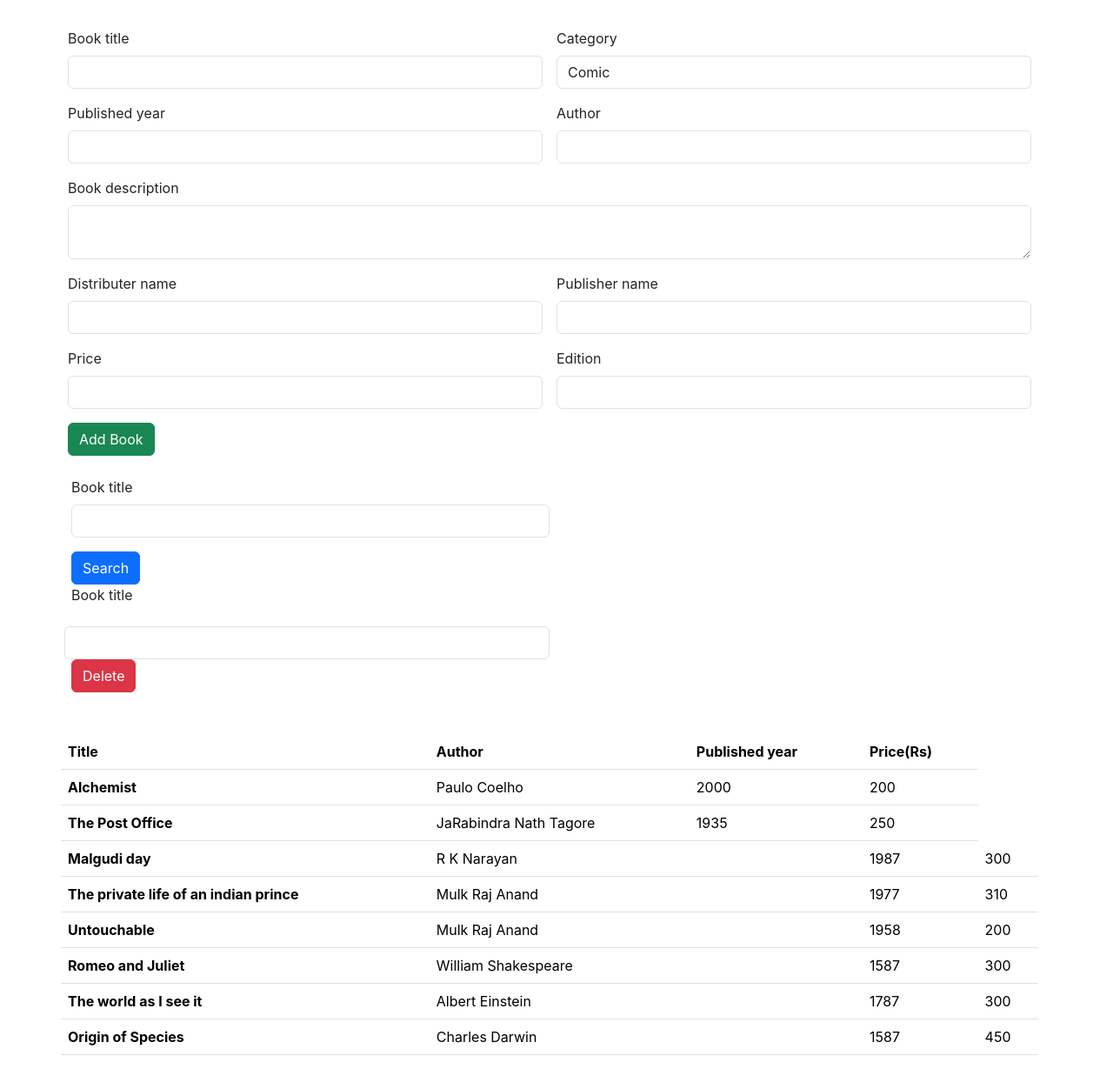
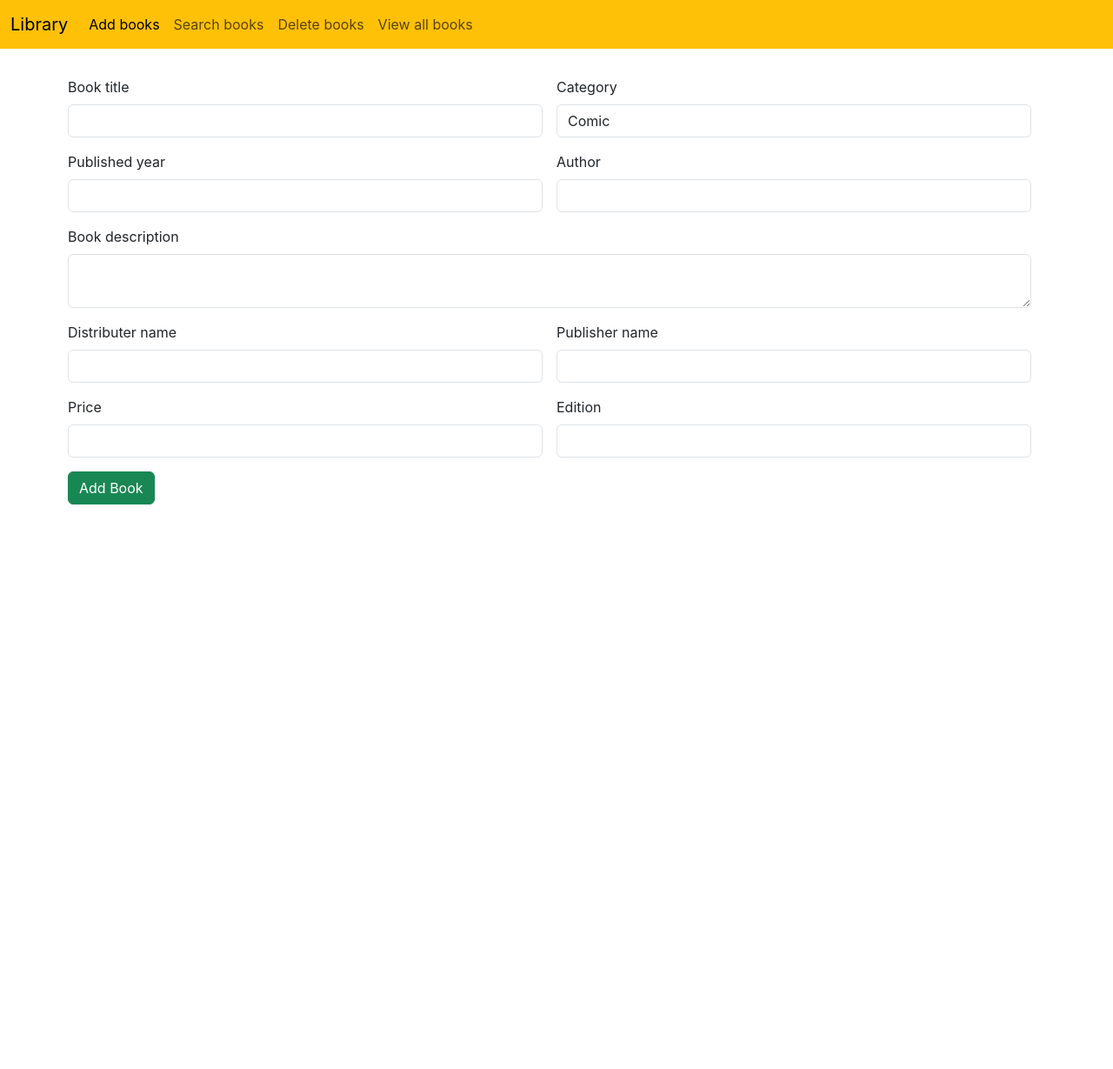
Before and after one commit to Abijith-V-001/react-library-app-2024, a React (Create React App) app: page / in a window 1280 px wide. Shown: the whole page at 87% size. After the commit the page ends 800 px from the top, so only its background shows below. Built offline with nearby package versions, Linux system fonts and the light colour scheme.

Commit message:
routing updated

```diff
--- a/package.json
+++ b/package.json
@@ -8,6 +8,7 @@
     "@testing-library/user-event": "^13.5.0",
     "react": "^18.3.1",
     "react-dom": "^18.3.1",
+    "react-router-dom": "^6.23.1",
     "react-scripts": "5.0.1",
     "web-vitals": "^2.1.4"
   },
--- a/src/App.js
+++ b/src/App.js
@@ -4,15 +4,18 @@ import AddBook from './Components/AddBook';
 import SearchBook from './Components/SearchBook';
 import DeleteBook from './Components/DeleteBook';
 import ViewAll from './Components/ViewAll';
+import { BrowserRouter, Route, Routes } from 'react-router-dom';
 
 function App() {
   return (
-    <div>
-      <AddBook/>
-      <SearchBook/>
-      <DeleteBook/>
-      <ViewAll/>
-    </div>
+    <BrowserRouter>
+    <Routes>
+      <Route path='/' element={<AddBook/>}/>
+      <Route path='/search' element={<SearchBook/>}/>
+      <Route path='/delete' element={<DeleteBook/>}/>
+      <Route path='/viewall' element={<ViewAll/>}/>
+    </Routes>
+    </BrowserRouter>
   );
 }
 
--- a/src/Components/AddBook.jsx
+++ b/src/Components/AddBook.jsx
@@ -1,9 +1,11 @@
 import React from 'react'
+import ViewAll from './ViewAll'
+import NavBar from './NavBar'
 
 const AddBook = () => {
     return (
         <div>
-
+<NavBar/>
             <div className="container">
                 <div className="row">
                     <div className="col col-12 col-sm-12 col-md-12 col-lg-12 col-xl-12 col-xxl-12"></div>
--- a/src/Components/DeleteBook.jsx
+++ b/src/Components/DeleteBook.jsx
@@ -1,11 +1,15 @@
 import React from 'react'
+import ViewAll from './ViewAll'
+import NavBar from './NavBar'
 
 const DeleteBook = () => {
   return (
     <div>
-
+        <br />
+<NavBar/>
 <div className="container">
-    <div className="row g-3 col col-12 col-sm-6 col-md-6 col-lg-6 col-xl-6 col-xxl-6">
+<div className="row g-3">
+    <div className=" col col-12 col-sm-6 col-md-6 col-lg-6 col-xl-6 col-xxl-6">
 
 <label htmlFor="" className="form-label">Book title</label>
 <input type="text" className="form-control" />
@@ -15,7 +19,7 @@ const DeleteBook = () => {
 
 <button className="btn btn-danger">Delete</button>
 
-    </div>
+    </div></div>
 </div>
 
     </div>
--- a/src/Components/NavBar.jsx
+++ b/src/Components/NavBar.jsx
@@ -13,16 +13,16 @@ const NavBar = () => {
     <div class="collapse navbar-collapse" id="navbarNav">
       <ul class="navbar-nav">
         <li class="nav-item">
-          <a class="nav-link active" aria-current="page" href="#">Add books</a>
+          <a class="nav-link active" aria-current="page" href="/">Add books</a>
         </li>
         <li class="nav-item">
-          <a class="nav-link" href="#">Search books</a>
+          <a class="nav-link" href="/search">Search books</a>
         </li>
         <li class="nav-item">
-          <a class="nav-link" href="#">Delete books</a>
+          <a class="nav-link" href="/delete">Delete books</a>
         </li>
         <li class="nav-item">
-          <a class="nav-link" href=''>View all books</a>
+          <a class="nav-link" href='/viewall'>View all books</a>
         </li>
       </ul>
     </div>
--- a/src/Components/SearchBook.jsx
+++ b/src/Components/SearchBook.jsx
@@ -1,9 +1,10 @@
 import React from 'react'
+import NavBar from './NavBar'
 
 const SearchBook = () => {
   return (
     <div><br />
-
+<NavBar/>
 <div className="container">
     <div className="row g-3">
         <div className="col col-12 col-sm-6 col-md-6 col-lg-6 col-xl-6 col-xxl-6">
--- a/src/Components/ViewAll.jsx
+++ b/src/Components/ViewAll.jsx
@@ -1,9 +1,10 @@
 import React from 'react'
+import NavBar from './NavBar'
 
 const ViewAll = () => {
     return (
-        <div>
-
+        <div><br />
+<NavBar/>
             <div className="container">
                 <div className="row">
                     <div className="col col-12 col-sm-12 col-md-12 col-lg-12 col-xl-12 col-xxl-12"></div>
@@ -33,21 +34,21 @@ const ViewAll = () => {
                                     <td>250</td>
                                 </tr>
                                 <tr>
-                                    <th scope="row">Malgudi day	</th>
-                                    <td colspan="2">R K Narayan      </td>
+                                    <th scope="row">Malgudi day</th>
+                                    <td>R K Narayan</td>
                                     <td>1987</td>
                                     <td>300</td>
                                 </tr>
                                 <tr>
                                     <th scope="row">The private life of an indian prince		</th>
-                                    <td colspan="2">Mulk Raj Anand
+                                    <td>Mulk Raj Anand
                                     </td>
                                     <td>1977</td>
                                     <td>310</td>
                                 </tr>
                                 <tr>
                                     <th scope="row">Untouchable		</th>
-                                    <td colspan="2">Mulk Raj Anand
+                                    <td>Mulk Raj Anand
                                     </td>
                                     <td>1958</td>
                                     <td>200</td>
@@ -56,7 +57,7 @@ const ViewAll = () => {
                                     <th scope="row"> Romeo and Juliet
 
                                     </th>
-                                    <td colspan="2">William Shakespeare
+                                    <td>William Shakespeare
 
                                     </td>
                                     <td>1587</td>
@@ -66,7 +67,7 @@ const ViewAll = () => {
                                     <th scope="row">The world as I see it
 
                                     </th>
-                                    <td colspan="2">Albert Einstein
+                                    <td >Albert Einstein
 
                                     </td>
                                     <td>1787</td>
@@ -76,7 +77,7 @@ const ViewAll = () => {
                                     <th scope="row">Origin of Species
 
                                     </th>
-                                    <td colspan="2">Charles Darwin
+                                    <td>Charles Darwin
 
                                     </td>
                                     <td>1587</td>
```
Also changed, not shown: 1 other file (tests, documents, lock files or other folders).
